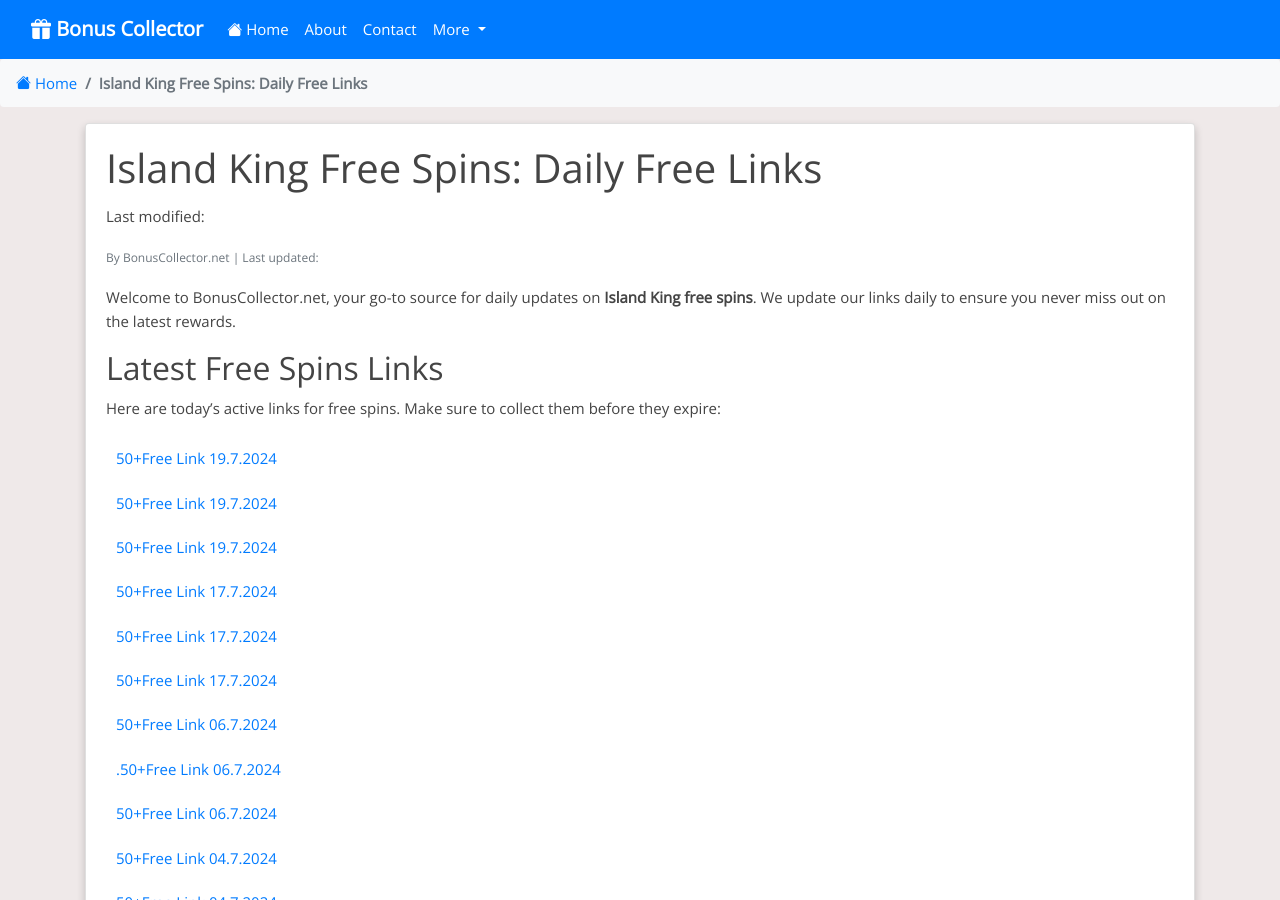
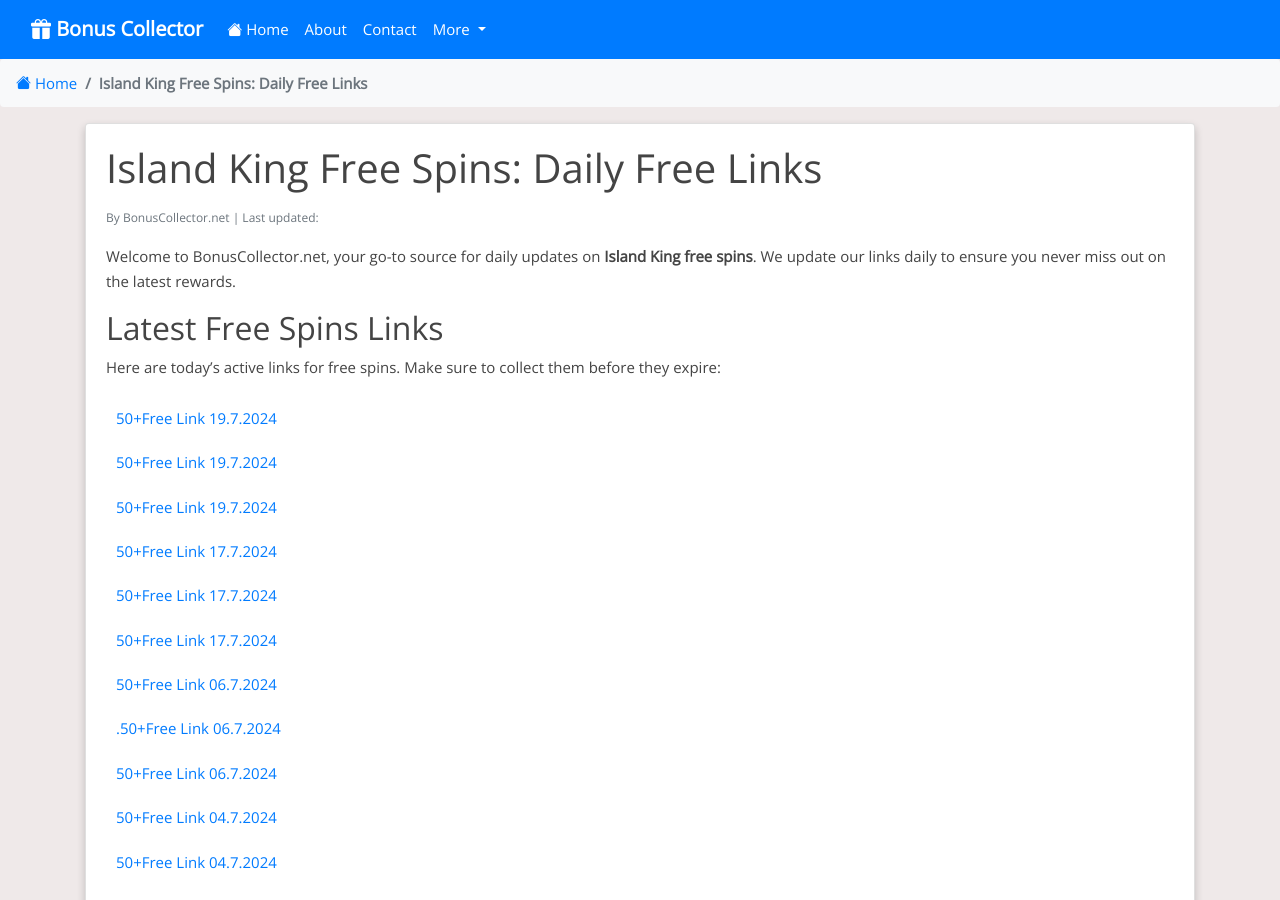
Before and after one commit to Prollad99/bs-net, a Jekyll site: the page built from _posts/2024-07-04-island-king.md, in a window 1280 px wide and 900 px high. Built offline with Jekyll 4.4.1, drawn with Linux system fonts in a browser that asks for light colours; nearby versions of some CDN libraries; comment, search, counter and statistics services are not loaded.

Commit message:
Update post.html

```diff
--- a/_layouts/post.html
+++ b/_layouts/post.html
@@ -6,8 +6,6 @@
   <div class="card-body">
 
     <h1 class="card-title">{{ page.title }}</h1>
-
-<p>Last modified: {{ page.last_modified | date: "%B %d, %Y at %I:%M %p" }}</p>
 
     <!-- Author and Last Updated Date -->
     <p class="text-muted">
```
